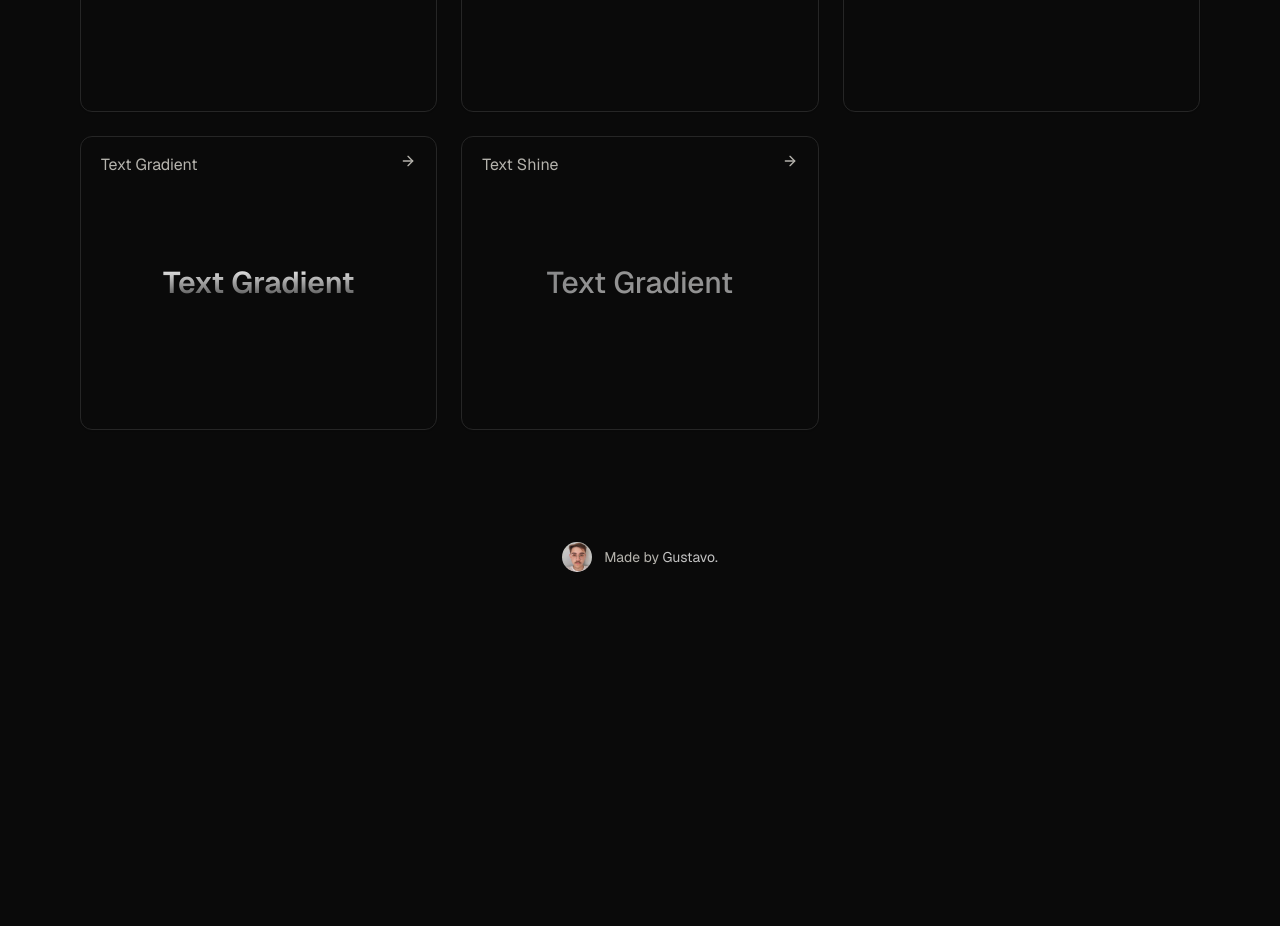
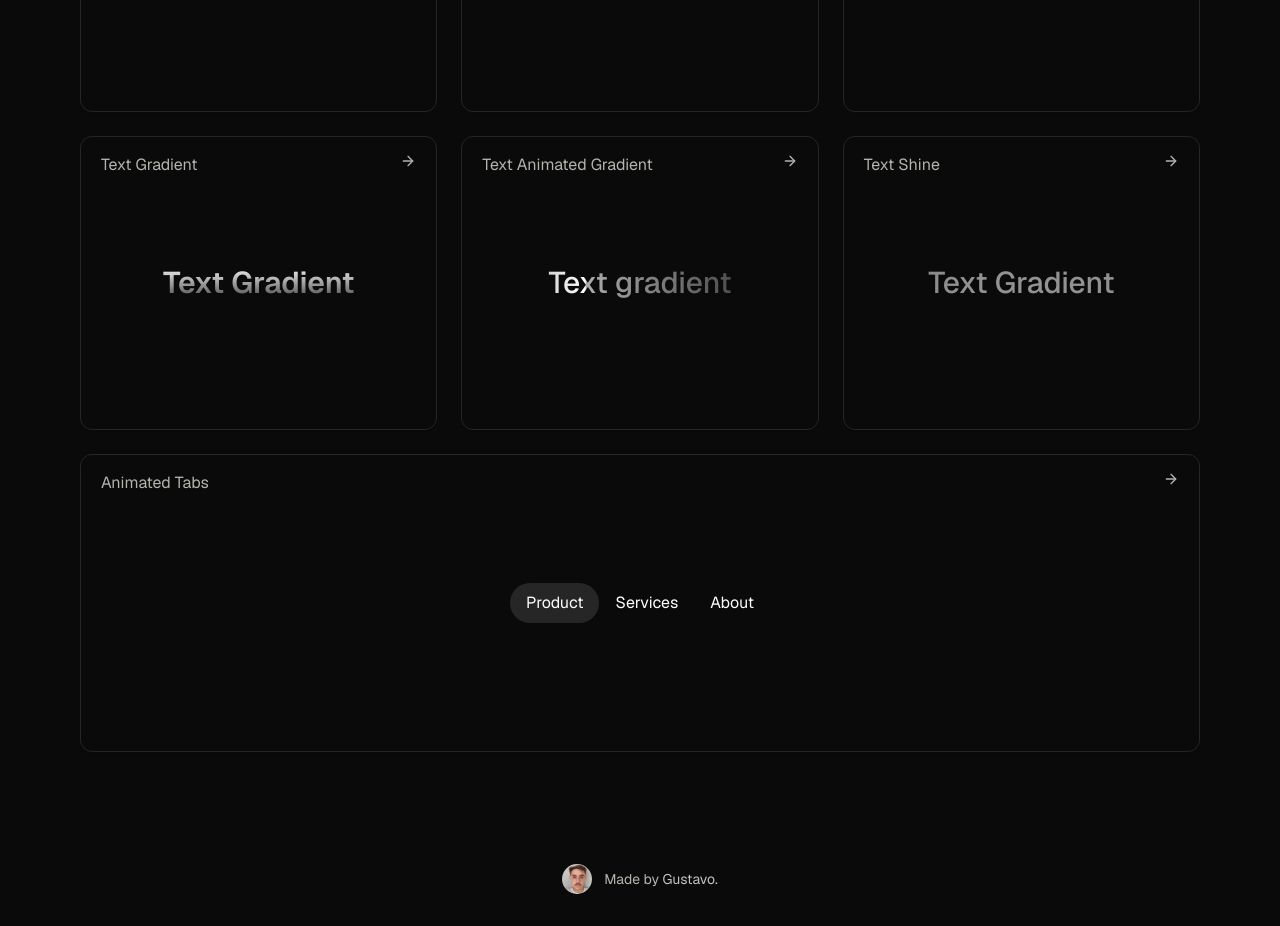
Before and after one commit to guhrodrrigues/luxe, a Next.js app: page / in a window 1280 px wide. Shown: the part 1440-2366 px from the top of the page. Before the commit the page ends 2044 px from the top, so only its background shows below. Built offline with nearby package versions, Linux system fonts and the light colour scheme.

Commit message:
chore: Add Animated Tabs with Framer Motion

```diff
--- a/package.json
+++ b/package.json
@@ -10,6 +10,7 @@
   },
   "dependencies": {
     "clsx": "^2.1.0",
+    "framer-motion": "^11.0.3",
     "geist": "^1.2.2",
     "lucide-react": "^0.323.0",
     "next": "14.1.0",
--- a/src/components/sections/UISection.tsx
+++ b/src/components/sections/UISection.tsx
@@ -3,15 +3,19 @@ import Link from "next/link";
 import { ArrowRight } from "lucide-react";
 
 import { ui } from "@/data/ui";
+import { cn } from "@/utils/cn";
 
 export function UISection() {
   return (
     <section className="mt-12">
       <div className="grid md:grid-cols-3 gap-6">
-        {ui.map(({ name, component }) => (
+        {ui.map(({ name, component, colSpan }) => (
           <div
             key={name}
-            className="relative flex justify-center items-center border border-border rounded-xl shadow-sm px-8 py-32"
+            className={cn(
+              "relative flex justify-center items-center border border-border rounded-xl shadow-sm px-8 py-32",
+              colSpan && `md:col-[span_3_/_span_3]`
+            )}
           >
             <div>
               <Link
--- /dev/null
+++ b/src/components/ui/animated-tabs/AnimatedTabs.tsx
@@ -0,0 +1,26 @@
+"use client";
+
+import { Tabs } from "./tabs";
+
+export function AnimatedTabs() {
+  const tabs = [
+    {
+      title: "Product",
+      value: "product",
+    },
+    {
+      title: "Services",
+      value: "services",
+    },
+    {
+      title: "About",
+      value: "about",
+    },
+  ];
+
+  return (
+    <div className="relative flex flex-col max-w-5xl mx-auto w-full items-center justify-center">
+      <Tabs tabs={tabs} />
+    </div>
+  );
+}
--- /dev/null
+++ b/src/components/ui/animated-tabs/index.ts
@@ -0,0 +1 @@
+export * from "./AnimatedTabs";
--- /dev/null
+++ b/src/components/ui/animated-tabs/tabs/Tabs.tsx
@@ -0,0 +1,73 @@
+"use client";
+
+import { useState } from "react";
+import { motion } from "framer-motion";
+import { cn } from "@/utils/cn";
+
+type Tab = {
+  title: string;
+  value: string;
+  content?: string | React.ReactNode | any;
+};
+
+export function Tabs({
+  tabs: propTabs,
+  containerClassName,
+  activeTabClassName,
+  tabClassName,
+}: {
+  tabs: Tab[];
+  containerClassName?: string;
+  activeTabClassName?: string;
+  tabClassName?: string;
+}) {
+  const [active, setActive] = useState<Tab>(propTabs[0]);
+  const [tabs, setTabs] = useState<Tab[]>(propTabs);
+
+  const moveSelectedTabToTop = (idx: number) => {
+    const newTabs = [...propTabs];
+    const selectedTab = newTabs.splice(idx, 1);
+    newTabs.unshift(selectedTab[0]);
+    setTabs(newTabs);
+    setActive(newTabs[0]);
+  };
+
+  const [hovering, setHovering] = useState(false);
+
+  return (
+    <div
+      className={cn(
+        "flex flex-wrap items-center justify-center relative max-w-full w-full",
+        containerClassName
+      )}
+    >
+      {propTabs.map((tab, idx) => (
+        <button
+          key={tab.title}
+          onClick={() => {
+            moveSelectedTabToTop(idx);
+          }}
+          onMouseEnter={() => setHovering(true)}
+          onMouseLeave={() => setHovering(false)}
+          className={cn("relative px-4 py-2 rounded-full", tabClassName)}
+          style={{
+            transformStyle: "preserve-3d",
+          }}
+        >
+          {active.value === tab.value && (
+            <motion.div
+              layoutId="clickedbutton"
+              transition={{ type: "spring", bounce: 0.3, duration: 0.6 }}
+              className={cn(
+                "absolute inset-0 bg-neutral-800 rounded-full",
+                activeTabClassName
+              )}
+            />
+          )}
+
+          <span className="relative block text-white">{tab.title}</span>
+        </button>
+      ))}
+    </div>
+  );
+}
--- /dev/null
+++ b/src/components/ui/animated-tabs/tabs/index.ts
@@ -0,0 +1 @@
+export * from "./Tabs";
--- /dev/null
+++ b/src/components/ui/inputs/InputPulseBorder.tsx
@@ -0,0 +1,13 @@
+export function InputPulseBorder() {
+  return (
+    <div className="relative">
+      <div className="absolute top-0 flex w-full justify-center">
+        <div className="h-px animate-border-width rounded-full bg-gradient-to-r from-[rgba(17,17,17,0)] via-white to-[rgba(17,17,17,0)] transition-all duration-1000" />
+      </div>
+      <input
+        className="block h-12 w-full rounded-md border border-gray-800 bg-gray-950 px-3 py-2 focus:outline-none focus:ring-1 focus:ring-gray-400 focus:ring-offset-1 focus:ring-offset-gray-50"
+        placeholder="Enter Text Here"
+      />
+    </div>
+  );
+}
--- /dev/null
+++ b/src/components/ui/texts-gradients/TextAnimatedGradient.tsx
@@ -0,0 +1,7 @@
+export function TextAnimatedGradient() {
+  return (
+    <span className="inline-flex animate-text-gradient bg-gradient-to-r from-[#ACACAC] via-[#363636] to-[#ffffff] bg-[200%_auto] bg-clip-text text-3xl text-transparent font-medium">
+      Text gradient
+    </span>
+  );
+}
--- a/src/components/ui/texts-gradients/index.ts
+++ b/src/components/ui/texts-gradients/index.ts
@@ -1,2 +1,3 @@
 export * from "./TextGradient";
 export * from "./TextShine";
+export * from "./TextAnimatedGradient";
--- a/src/data/ui.tsx
+++ b/src/data/ui.tsx
@@ -13,56 +13,86 @@ import {
   BadgeBackgroundShine,
 } from "@/components/ui/badges";
 
-import { TextGradient, TextShine } from "@/components/ui/texts-gradients";
+import {
+  TextGradient,
+  TextShine,
+  TextAnimatedGradient,
+} from "@/components/ui/texts-gradients";
+
+import { AnimatedTabs } from "@/components/ui/animated-tabs";
 
 type UiProps = Array<{
+  slug: string;
   name: string;
   component: JSX.Element;
+  colSpan?: boolean;
 }>;
 
 export const ui: UiProps = [
   {
+    slug: "button-animated-border",
     name: "Button Animated Border",
     component: <ButtonAnimatedBorder />,
   },
   {
+    slug: "button-rotate-border",
     name: "Button Rotate Border",
     component: <ButtonRotateBorder />,
   },
   {
+    slug: "button-background-shine",
     name: "Button Background Shine",
     component: <ButtonBackgroundShine />,
   },
   {
+    slug: "button-loading",
     name: "Button Loading",
     component: <ButtonLoading />,
   },
   {
+    slug: "button-success",
     name: "Button Success",
     component: <ButtonSuccess />,
   },
   {
+    slug: "button-error",
     name: "Button Error",
     component: <ButtonError />,
   },
   {
+    slug: "Badge-animated-border",
     name: "Badge Animated Border",
     component: <BadgeAnimatedBorder />,
   },
   {
+    slug: "Badge-rotate-border",
     name: "Badge Rotate Border",
     component: <BadgeRotateBorder />,
   },
   {
+    slug: "badge-background-shine",
     name: "Badge Background Shine",
     component: <BadgeBackgroundShine />,
   },
   {
+    slug: "text-gradient",
     name: "Text Gradient",
     component: <TextGradient />,
   },
   {
+    slug: "text-animated-gradient",
+    name: "Text Animated Gradient",
+    component: <TextAnimatedGradient />,
+  },
+  {
+    slug: "text-shine",
     name: "Text Shine",
     component: <TextShine />,
   },
+  {
+    slug: "animated-tabs",
+    name: "Animated Tabs",
+    component: <AnimatedTabs />,
+    colSpan: true,
+  },
 ];
--- a/tailwind.config.ts
+++ b/tailwind.config.ts
@@ -21,6 +21,8 @@ const config: Config = {
         flip: "flip 6s infinite steps(2, end)",
         rotate: "rotate 3s linear infinite both",
         shine: "shine 2s linear infinite",
+        "border-width": "border-width 3s infinite alternate",
+        "text-gradient": "text-gradient 1.5s linear infinite",
       },
       keyframes: {
         flip: {
@@ -41,6 +43,21 @@ const config: Config = {
             backgroundPosition: "-200% 0",
           },
         },
+        "border-width": {
+          from: {
+            width: "10px",
+            opacity: "0",
+          },
+          to: {
+            width: "100px",
+            opacity: "1",
+          },
+        },
+        "text-gradient": {
+          to: {
+            backgroundPosition: "200% center",
+          },
+        },
       },
     },
     fontFamily: {
```
Also changed, not shown: 1 other file (tests, documents, lock files or other folders).
